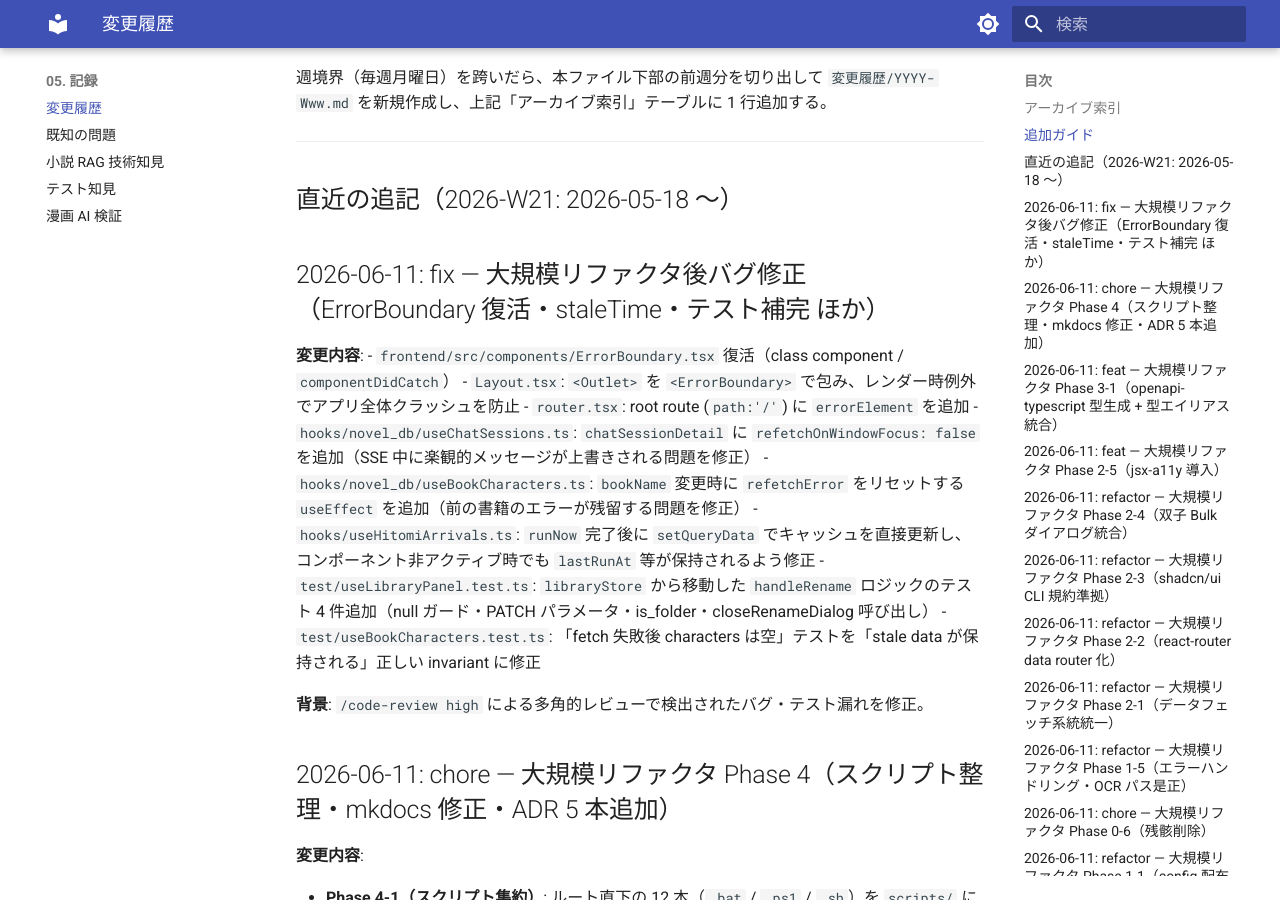
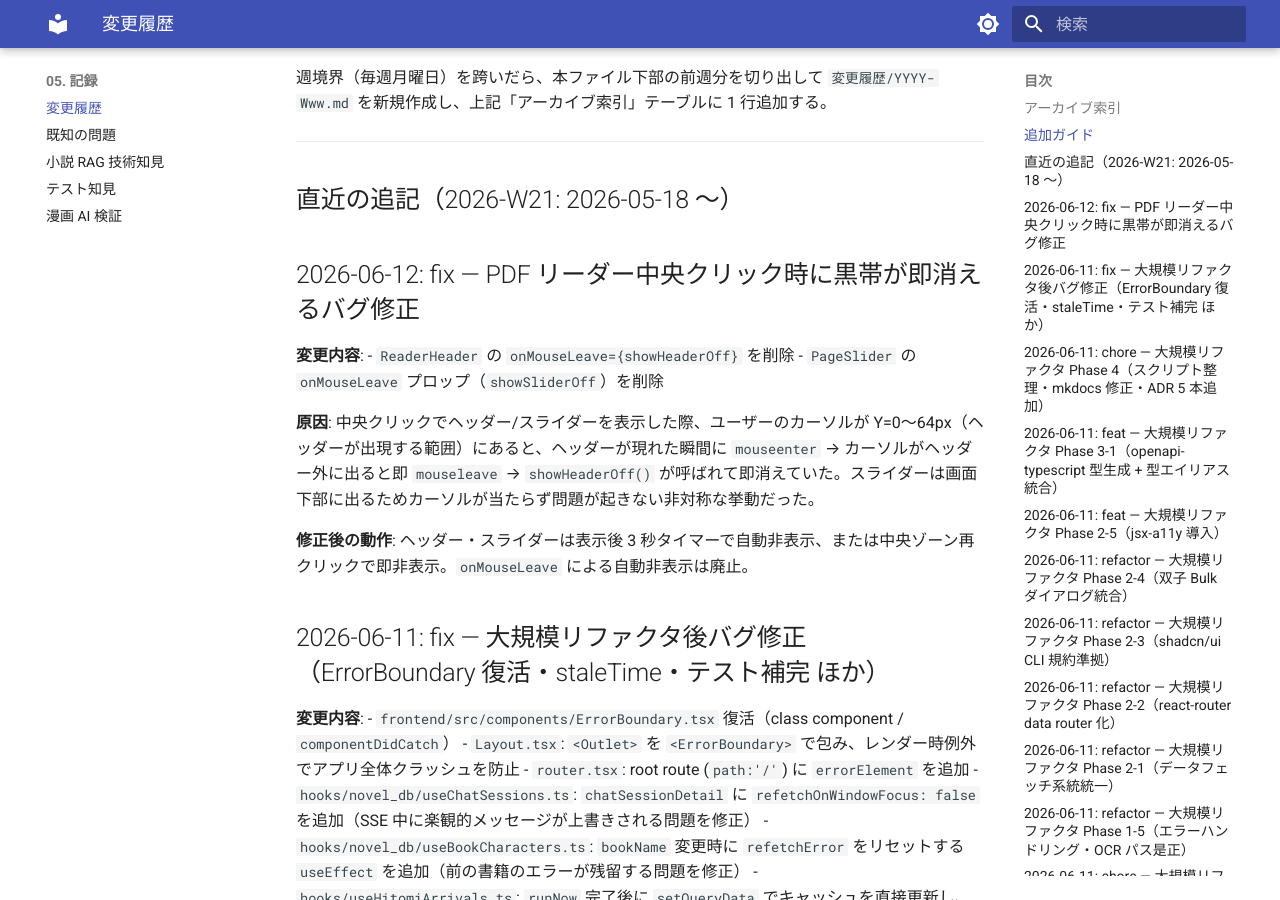
Before and after one commit to kkmmyr/Pic2PDF_Viewer, an MkDocs documentation site: the page built from docs/05_記録/変更履歴.md, in a window 1280 px wide and 900 px high, scrolled down 1156 px. Built offline with MkDocs 1.6.1 and Material for MkDocs 9.7.7, drawn with Linux system fonts in a browser that asks for light colours.

Commit message:
fix(reader): 中央クリック時に黒帯が即消えるバグ修正 — onMouseLeave 削除
ReaderHeader / PageSlider の onMouseLeave ハンドラを削除。

ユーザーがコンテンツ上部（Y=0〜64px のヘッダー出現エリア）の中央ゾーンをクリックすると、
ヘッダーが出現してカーソルを覆い mouseenter → カーソルが外れると即 mouseleave →
showHeaderOff() が呼ばれてヘッダーが即消える問題を修正。

スライダーは画面下部に出るためカーソルが当たらず問題が起きない非対称な挙動だった（ユーザー
報告「下は表示されているが上は表示されない」）。

ヘッダー・スライダーの非表示を 3 秒タイマーと中央ゾーン再クリックに一本化。

Co-Authored-By: Claude Sonnet 4.6 <noreply@anthropic.com>

```diff
--- a/docs/05_記録/変更履歴.md
+++ b/docs/05_記録/変更履歴.md
@@ -28,6 +28,16 @@
 ---
 
 ## 直近の追記（2026-W21: 2026-05-18 〜）
+
+## 2026-06-12: fix — PDF リーダー中央クリック時に黒帯が即消えるバグ修正
+
+**変更内容**:
+- `ReaderHeader` の `onMouseLeave={showHeaderOff}` を削除
+- `PageSlider` の `onMouseLeave` プロップ（`showSliderOff`）を削除
+
+**原因**: 中央クリックでヘッダー/スライダーを表示した際、ユーザーのカーソルが Y=0〜64px（ヘッダーが出現する範囲）にあると、ヘッダーが現れた瞬間に `mouseenter` → カーソルがヘッダー外に出ると即 `mouseleave` → `showHeaderOff()` が呼ばれて即消えていた。スライダーは画面下部に出るためカーソルが当たらず問題が起きない非対称な挙動だった。
+
+**修正後の動作**: ヘッダー・スライダーは表示後 3 秒タイマーで自動非表示、または中央ゾーン再クリックで即非表示。`onMouseLeave` による自動非表示は廃止。
 
 ## 2026-06-11: fix — 大規模リファクタ後バグ修正（ErrorBoundary 復活・staleTime・テスト補完 ほか）
 
--- a/frontend/src/components/reader/PageSlider.tsx
+++ b/frontend/src/components/reader/PageSlider.tsx
@@ -13,7 +13,6 @@ interface PageSliderProps {
     currentPath: string;
     currentSource: LibrarySource;
     onPageJump: (page: number) => void;
-    onMouseLeave?: () => void;
     onDragStart?: () => void;
     onDragEnd?: () => void;
 }
@@ -53,7 +52,6 @@ export function PageSlider({
     currentPath,
     currentSource,
     onPageJump,
-    onMouseLeave,
     onDragStart,
     onDragEnd,
 }: PageSliderProps) {
@@ -89,7 +87,6 @@ export function PageSlider({
                 !show ? 'translate-y-full' : 'translate-y-0'
             } bg-white/90 dark:bg-gray-900/90 backdrop-blur-sm border-t border-gray-200 dark:border-gray-700`}
             style={{ paddingBottom: 'env(safe-area-inset-bottom, 0px)' }}
-            onMouseLeave={onMouseLeave}
         >
             <div className="h-14 flex items-center px-6 gap-3">
                 <span className="text-xs tabular-nums text-gray-500 dark:text-gray-400 shrink-0 w-14 text-right">
--- a/frontend/src/components/reader/ReaderHeader.tsx
+++ b/frontend/src/components/reader/ReaderHeader.tsx
@@ -38,7 +38,6 @@ export function ReaderHeader() {
         toggleDirection,
         cycleSpreadMode,
         toggleEditMode,
-        showHeaderOff,
         toggleSearch,
         toggleFullscreen,
         openHelp,
@@ -50,7 +49,6 @@ export function ReaderHeader() {
                 !showHeader ? '-translate-y-full' : 'translate-y-0'
             }`}
             style={{ paddingTop: 'env(safe-area-inset-top, 0px)' }}
-            onMouseLeave={showHeaderOff}
         >
             <div className="h-16 flex items-center px-4 justify-between">
                 <div className="flex items-center gap-4">
--- a/frontend/src/components/reader/ReaderPanel.tsx
+++ b/frontend/src/components/reader/ReaderPanel.tsx
@@ -53,7 +53,6 @@ function ReaderPanelContent() {
         currentPath,
         currentSource,
         setPageNumber,
-        showSliderOff,
         pauseSliderTimer,
         resumeSliderTimer,
         // PdfSearchBar
@@ -127,7 +126,6 @@ function ReaderPanelContent() {
                 currentPath={currentPath}
                 currentSource={currentSource}
                 onPageJump={setPageNumber}
-                onMouseLeave={showSliderOff}
                 onDragStart={pauseSliderTimer}
                 onDragEnd={resumeSliderTimer}
             />
```
